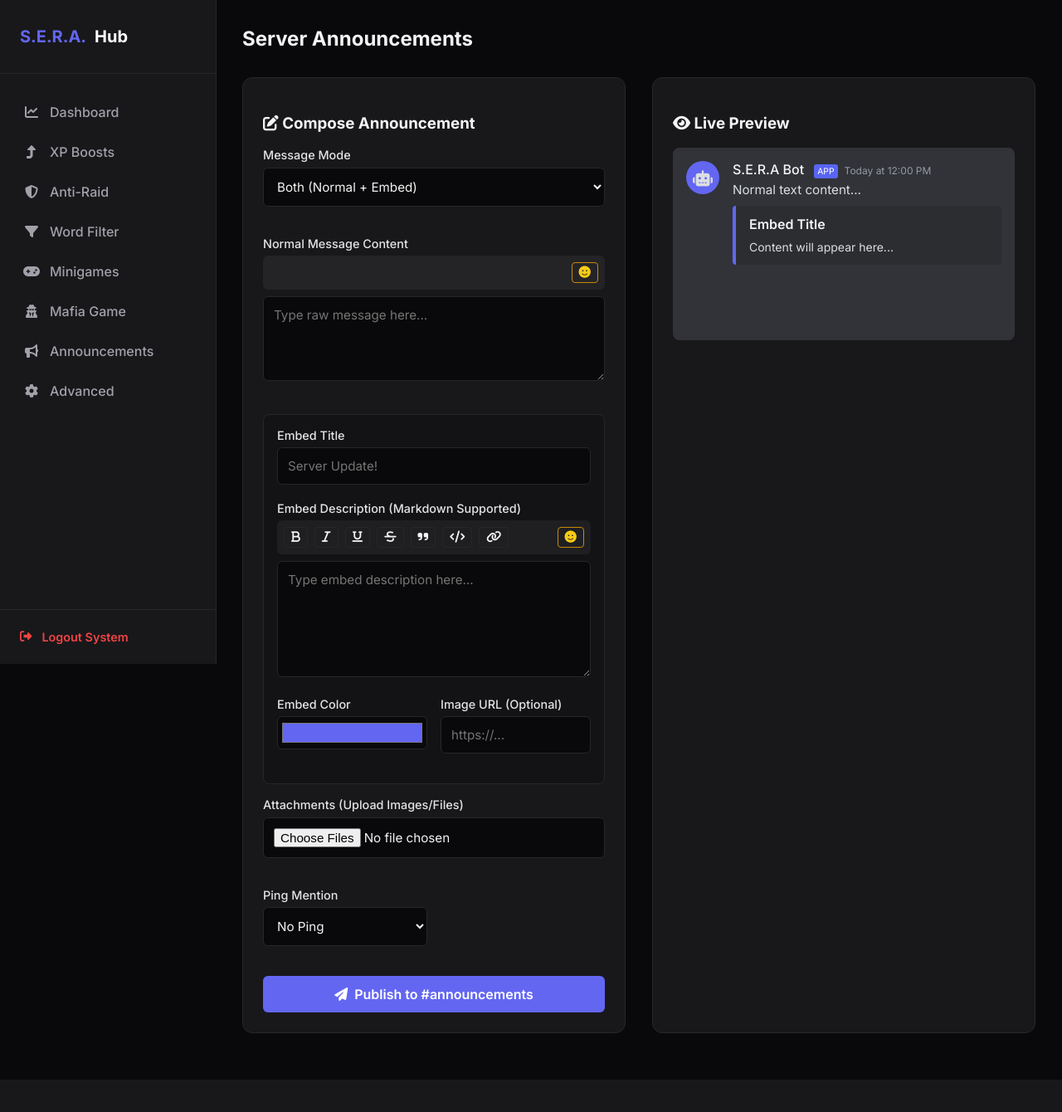
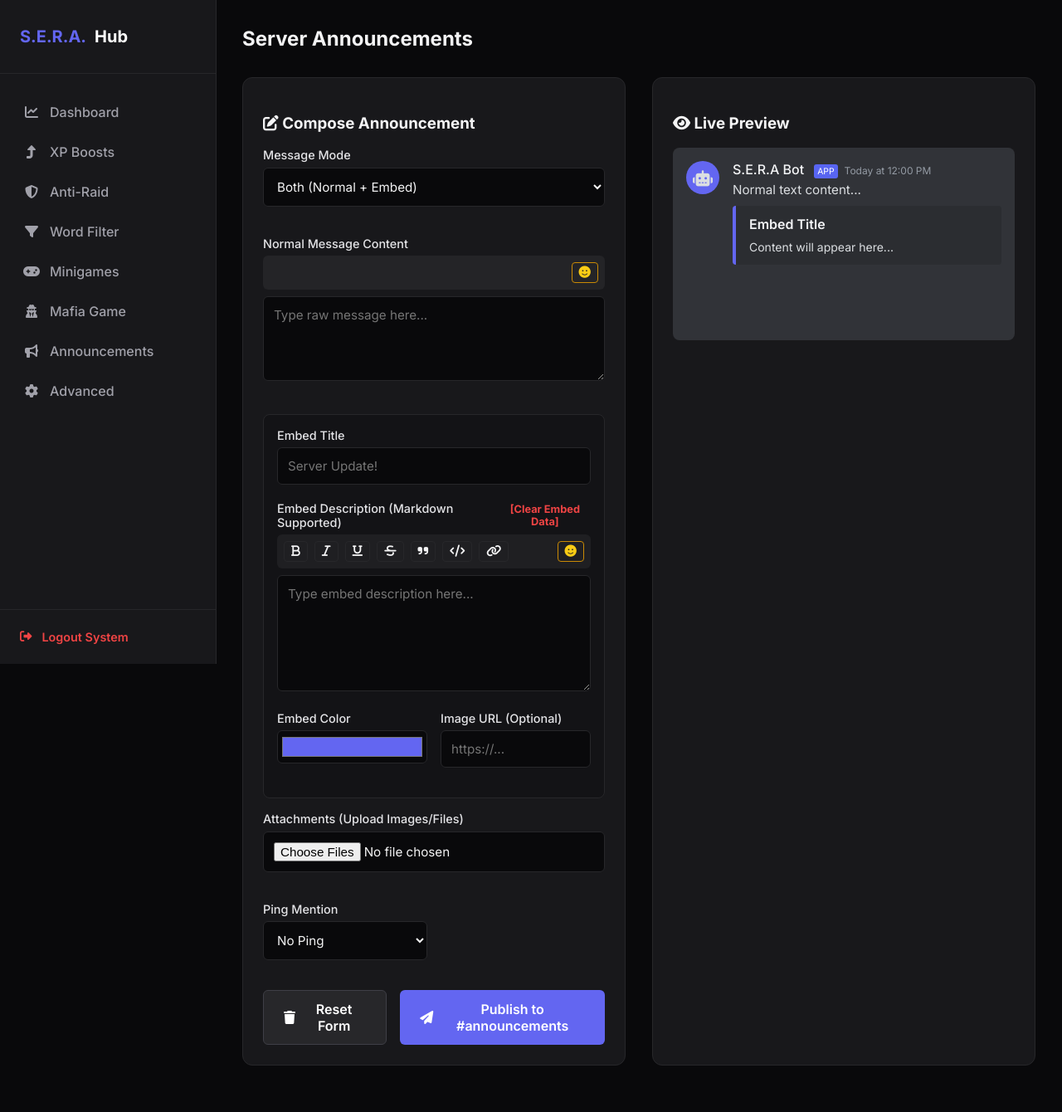
Before and after one commit to magdiemad5s/catalog-bot, a Python web app: template templates/announcements.html in a window 1280 px wide. Shown: the whole page at 83% size. Before the commit the page ends 1301 px from the top, so only its background shows below. Run offline with Jinja, Linux system fonts and the light colour scheme; the template is opened without the code that fills it, so the values that code supplies are empty.

Commit message:
announcment final fix

```diff
--- a/templates/announcements.html
+++ b/templates/announcements.html
@@ -101,7 +101,10 @@
                 <label>Embed Title</label>
                 <input type="text" name="title" id="inp_title" oninput="updatePreview()" placeholder="Server Update!">
 
-                <label>Embed Description (Markdown Supported)</label>
+                <label style="display:flex; justify-content:space-between; align-items:center;">
+                    <span>Embed Description (Markdown Supported)</span>
+                    <button type="button" onclick="clearEmbedFields()" style="background:none; border:none; color:var(--danger); padding:0; cursor:pointer; font-size:0.8rem; font-weight:bold;">[Clear Embed Data]</button>
+                </label>
                 <div class="format-toolbar">
                     <button type="button" class="format-btn" onclick="insertFormat('inp_content', '**', '**')" title="Bold"><i class="fas fa-bold"></i></button>
                     <button type="button" class="format-btn" onclick="insertFormat('inp_content', '*', '*')" title="Italic"><i class="fas fa-italic"></i></button>
@@ -148,9 +151,14 @@
                 </div>
             </div>
 
-            <button type="submit" id="post_btn" style="width: 100%; justify-content: center; margin-top: 1rem;">
-                <i class="fas fa-paper-plane"></i> Publish to #announcements
-            </button>
+            <div style="display: flex; gap: 1rem; margin-top: 1rem;">
+                <button type="button" class="secondary" style="flex: 1; justify-content: center;" onclick="resetForm()">
+                    <i class="fas fa-trash"></i> Reset Form
+                </button>
+                <button type="submit" id="post_btn" style="flex: 2; justify-content: center;">
+                    <i class="fas fa-paper-plane"></i> Publish to #announcements
+                </button>
+            </div>
         </form>
     </div>
 
@@ -347,14 +355,71 @@
         previewAttachments.innerHTML = '';
 
         if (fileInput.files && fileInput.files.length > 0) {
-            Array.from(fileInput.files).forEach(file => {
+            Array.from(fileInput.files).forEach((file, index) => {
                 if (file.type.startsWith('image/')) {
+                    const wrapper = document.createElement('div');
+                    wrapper.style.position = 'relative';
+                    wrapper.style.display = 'inline-block';
+
                     const img = document.createElement('img');
                     img.className = 'discord-attachment';
                     img.src = URL.createObjectURL(file);
-                    previewAttachments.appendChild(img);
+
+                    const removeBtn = document.createElement('button');
+                    removeBtn.innerHTML = '&times;';
+                    removeBtn.className = 'danger';
+                    removeBtn.style.position = 'absolute';
+                    removeBtn.style.top = '0px';
+                    removeBtn.style.right = '0px';
+                    removeBtn.style.borderRadius = '50%';
+                    removeBtn.style.width = '24px';
+                    removeBtn.style.height = '24px';
+                    removeBtn.style.padding = '0';
+                    removeBtn.style.display = 'flex';
+                    removeBtn.style.alignItems = 'center';
+                    removeBtn.style.justifyContent = 'center';
+                    removeBtn.style.cursor = 'pointer';
+                    removeBtn.title = "Cancel Upload";
+                    removeBtn.onclick = (e) => {
+                        e.preventDefault();
+                        removeFile(index);
+                    };
+
+                    wrapper.appendChild(img);
+                    wrapper.appendChild(removeBtn);
+                    previewAttachments.appendChild(wrapper);
                 }
             });
+        }
+    }
+
+    function removeFile(index) {
+        const fileInput = document.getElementById('inp_files');
+        const dt = new DataTransfer();
+        const files = fileInput.files;
+
+        for (let i = 0; i < files.length; i++) {
+            if (i !== index) {
+                dt.items.add(files[i]);
+            }
+        }
+
+        fileInput.files = dt.files;
+        updatePreview();
+    }
+
+    function clearEmbedFields() {
+        document.getElementById('inp_title').value = '';
+        document.getElementById('inp_content').value = '';
+        document.getElementById('inp_color').value = '#6366f1';
+        document.getElementById('inp_image').value = '';
+        updatePreview();
+    }
+
+    function resetForm() {
+        if(confirm("Are you sure you want to clear the entire form?")) {
+            document.getElementById('announcement_form').reset();
+            updatePreview();
         }
     }
 
```
